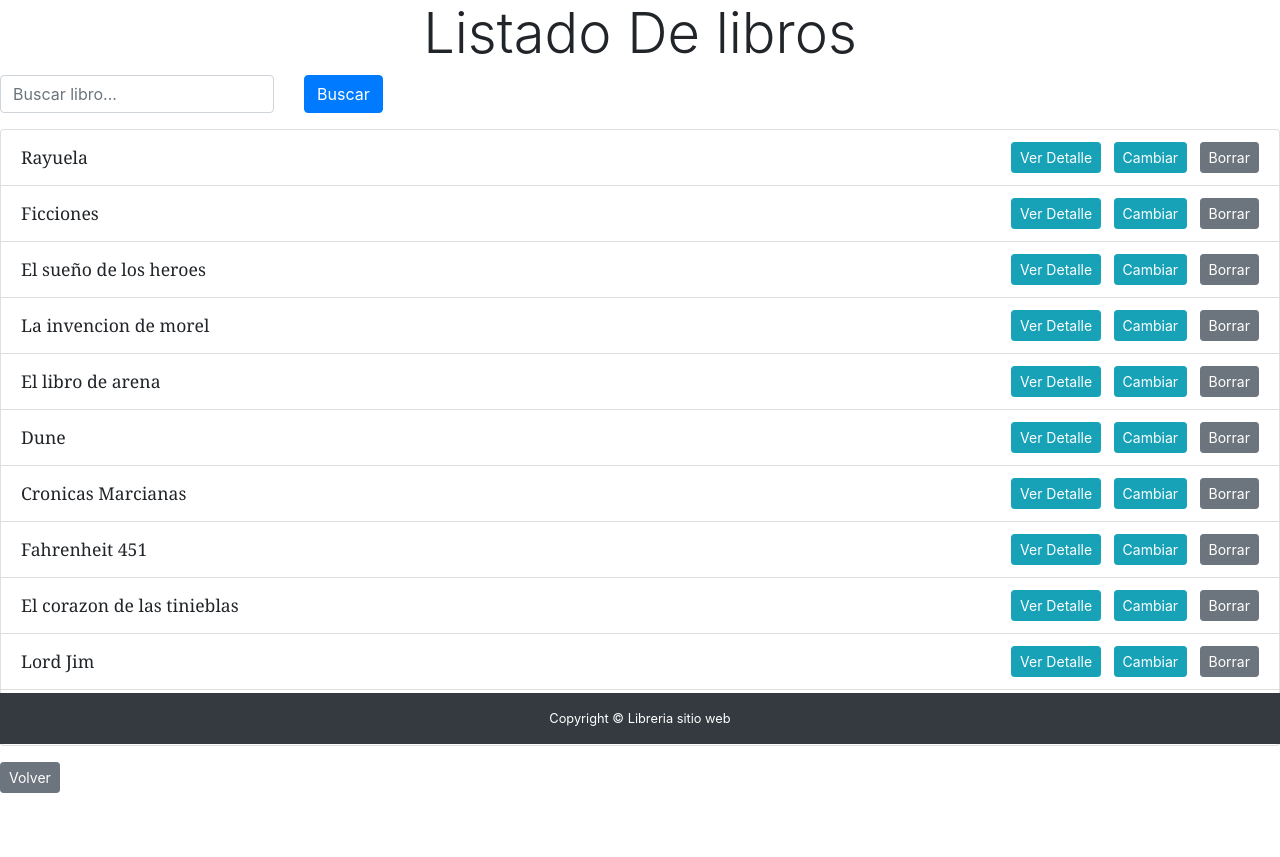
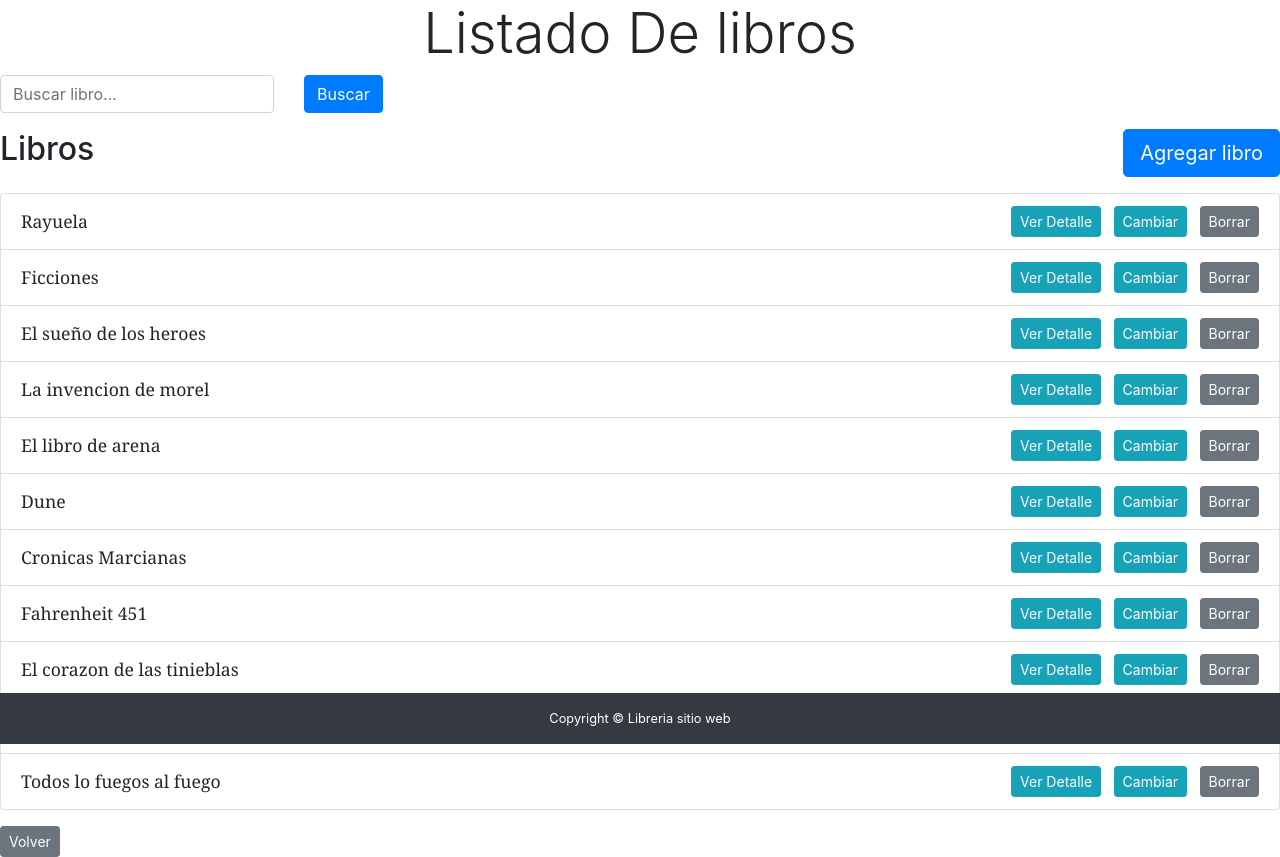
Before and after one commit to LisandroLeone1/Libreria-con-Django, a Django app: page /libros/libros/lista in a window 1280 px wide. Shown: the part 56-913 px from the top of the page. Before the commit the page ends 849 px from the top, so only its background shows below. Run offline with Django 5.2, Linux system fonts and the light colour scheme; data comes from the database, SQL or seed files in the repository; both versions use the stored data as it was after the commit; some libraries are stand-ins or nearby versions.

Commit message:
boton agregar libro dentro del html de lista de libros

```diff
--- a/proyecto/libros/templates/libros/lista_libros.html
+++ b/proyecto/libros/templates/libros/lista_libros.html
@@ -17,15 +17,21 @@
         <button type="submit" class="btn btn-primary">Buscar</button>
     </div>
 </form>
+<div class="d-flex justify-content-between align-items-center mb-3">
+    <h2>Libros</h2>
+    <button class="btn btn-lg btn-primary my-button"><a href="{% url 'libros:libros_create' %}" style="color:white;">Agregar libro</a></button>
+</div>
 <ul class="list-group">
     {% for libro in libros %}
-         <li class="list-group-item d-flex justify-content-between align-items-center">
+        <li class="list-group-item">
+            <div class="d-flex justify-content-between align-items-center">
                 <span style="font-family: 'Georgia', serif; font-size: 1.1em;">{{ libro.nombre_libro }}</span>
                 <div>
                     <a href="{% url 'libros:libro_detail' libro.id %}" class="btn btn-info btn-sm me-2">Ver Detalle</a>
                     <a href="{% url 'libros:libro_update' libro.id %}" class="btn btn-info btn-sm me-2">Cambiar</a>
                     <a href="{% url 'libros:libro_delete' libro.id %}" class="btn btn-secondary btn-sm">Borrar</a>
                 </div>
+            </div>
         </li>
     {% endfor %}
 </ul>
```
Also changed, not shown: proyecto/db.sqlite3. Lines whose indentation alone changed are shown as unchanged.
